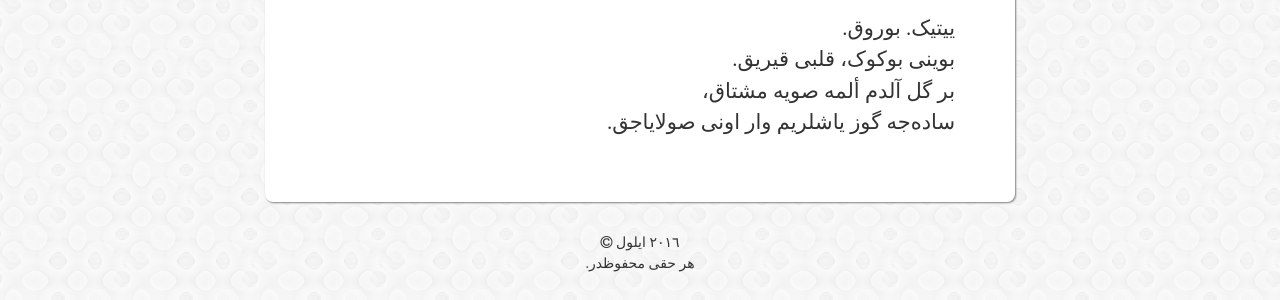
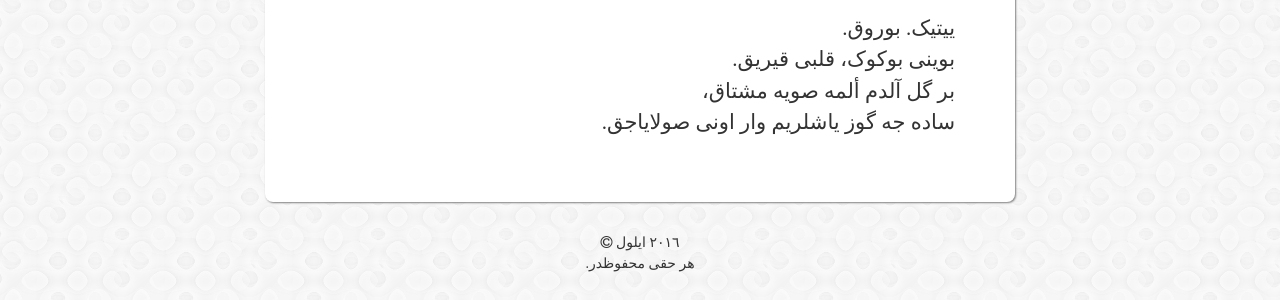
Before and after one commit to muhammedaydogdu/muhammedaydogdu.github.io, a Jekyll site: the page built from _posts/2018-03-27-yitik-gul-os.md, in a window 1280 px wide. Shown: the part 437-737 px from the top of the page. Built offline with Jekyll 4.4.1, drawn with Linux system fonts in a browser that asks for light colours; some web fonts are replaced.

Commit message:
Update 2018-03-27-yitik-gul-os.md

```diff
--- a/_posts/2018-03-27-yitik-gul-os.md
+++ b/_posts/2018-03-27-yitik-gul-os.md
@@ -10,5 +10,5 @@
 <br/>
 .ییتیک. بوروق
 .بوینی بوکوک، قلبی قیریق
-،بر گل آلدم ألمە صویە مشتاق
-.سادەجە گوز یاشلریم وار اونی صولایاجق
+،بر گل آلدم ألمه صویه مشتاق
+.ساده جه گوز یاشلریم وار اونی صولایاجق
```
